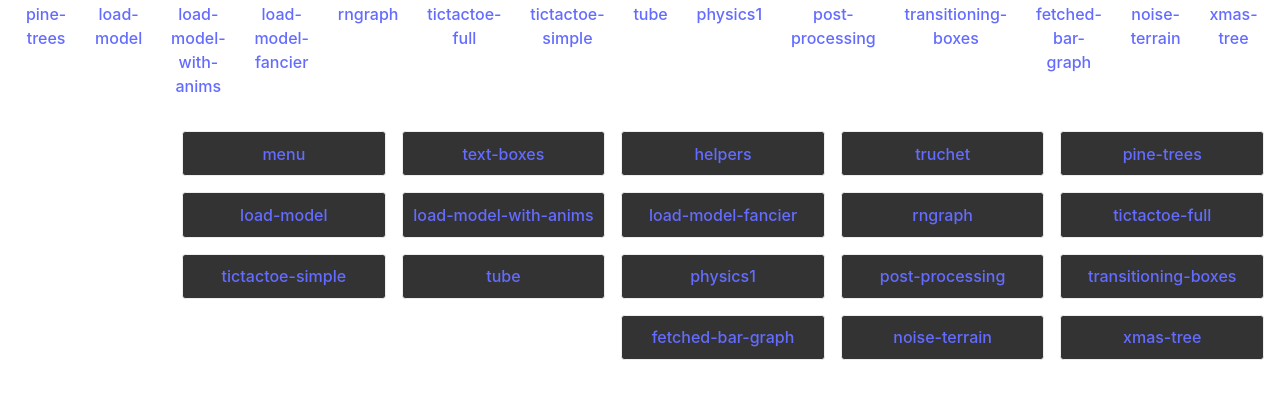
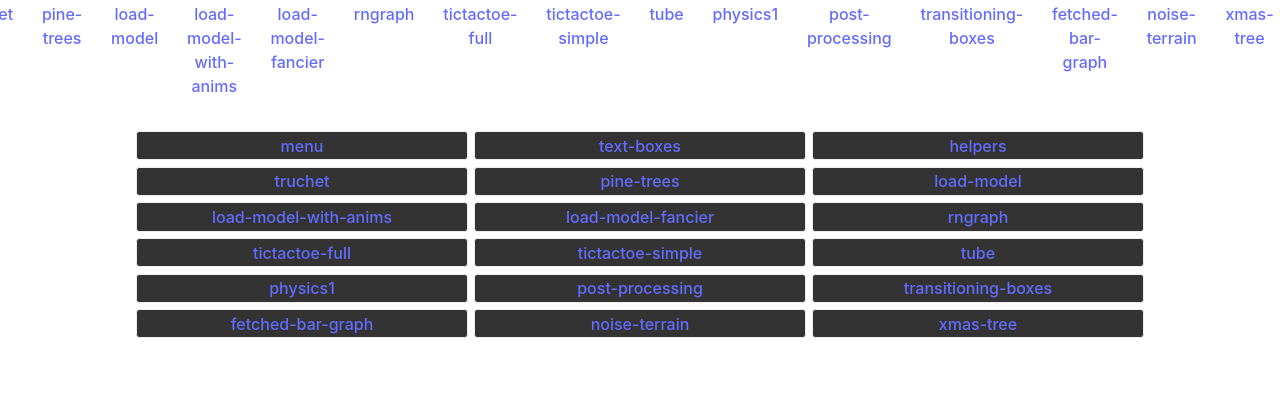
Before and after one commit to nbogie/react-three-fiber-experiments, a React (Vite) app: page /#/menu in a window 1280 px wide. Before the commit this address led to /. Shown: the top 398 px of the page. Built offline with nearby package versions, Linux system fonts and the light colour scheme.

Commit message:
menu css only

```diff
--- a/src/components/App.css
+++ b/src/components/App.css
@@ -127,7 +127,7 @@ h2 {
 
 
 nav {
-  margin-right: 1rem;
+  margin: 0 auto;
 }
 
 nav ul li {
@@ -150,6 +150,19 @@ nav.simplifiedTopMenu {
   display: none;
 }
 
+nav.mainMenuPage {
+  display: grid;
+  place-items: center;
+}
+
+
+nav.mainMenuPage ul li {
+  min-width: 20rem;
+  padding: 0.1rem 0.3rem;
+  background: #333;
+  border: 1px solid #eee;
+}
+
 @media screen and (max-width: 768px) {
   nav.topMenu {
     display: none
@@ -158,19 +171,17 @@ nav.simplifiedTopMenu {
   nav.simplifiedTopMenu {
     display: block;
   }
+
+  nav.mainMenuPage ul li {
+    min-width: 8rem;
+  }
 }
 
 nav.mainMenuPage ul {
   margin-top: 2rem;
+  display: flex;
+  gap: 0.4rem;
   flex-direction: row;
+  justify-content: center;
   flex-wrap: wrap;
-  min-width: 20rem;
-  /* align-items: center; */
 }
-
-nav.mainMenuPage ul li {
-  min-width: 12rem;
-  padding: 0.6rem 0.3rem;
-  background: #333;
-  border: 1px solid #eee;
-}
```
